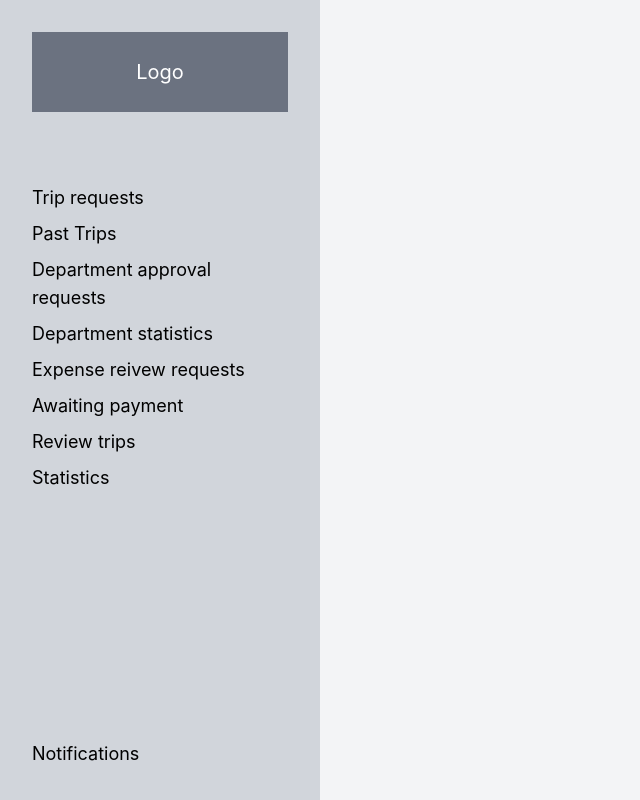
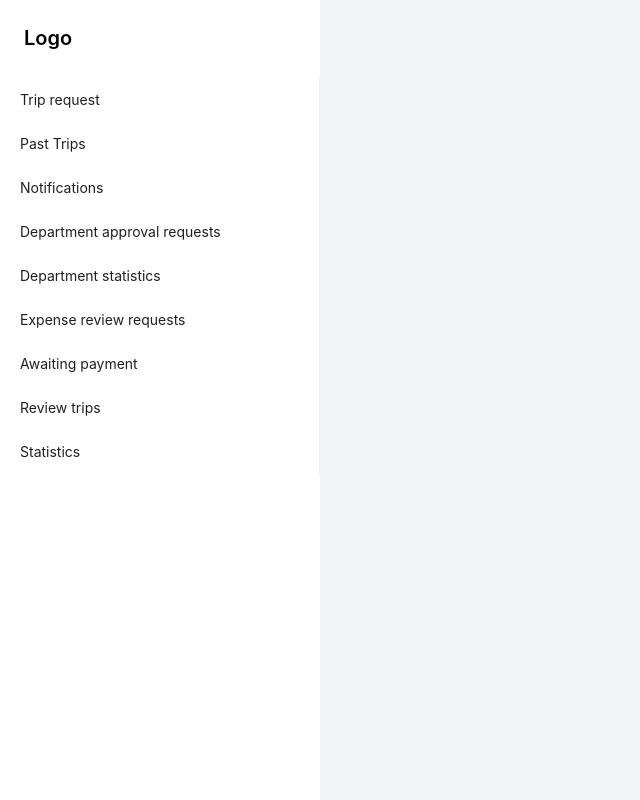
Before and after one commit to imujo-fer/progi, a React (Vite) app: page / in a window 1280 px wide. Shown: the whole page, without its empty margins (0-640 px from the left). Built offline with nearby package versions, Linux system fonts and the light colour scheme.

Commit message:
[7] componentize sidenav

```diff
--- /dev/null
+++ b/frontend/src/components/Layout/Sidebar.component.tsx
@@ -0,0 +1,20 @@
+import { Menu } from "antd";
+
+export default function Sidebar() {
+  return (
+    <Menu
+      theme="light"
+      items={[
+        { key: "1", label: "Trip request" },
+        { key: "2", label: "Past Trips" },
+        { key: "3", label: "Notifications" },
+        { key: "4", label: "Department approval requests" },
+        { key: "5", label: "Department statistics" },
+        { key: "6", label: "Expense review requests" },
+        { key: "7", label: "Awaiting payment" },
+        { key: "8", label: "Review trips" },
+        { key: "9", label: "Statistics" },
+      ]}
+    />
+  );
+}
--- a/frontend/src/components/SidebarNav.component.tsx
+++ b/frontend/src/components/SidebarNav.component.tsx
@@ -1,12 +1,11 @@
-import { Layout, Grid, Button, Drawer } from "antd";
 import { MenuOutlined } from "@ant-design/icons";
+import { Outlet } from "@tanstack/react-router";
+import { Button, Drawer, Grid, Layout } from "antd";
 import { useState } from "react";
-import { Outlet } from "@tanstack/react-router";
+import Sidebar from "./Layout/Sidebar.component";
 
 const { Sider, Header, Content } = Layout;
 const { useBreakpoint } = Grid;
-
-const roleList = ["Department head", "Accountant", "Director"];
 
 export default function SidebarNav() {
   const screens = useBreakpoint();
@@ -15,72 +14,19 @@ export default function SidebarNav() {
   const showDrawer = () => setDrawerVisible(true);
   const closeDrawer = () => setDrawerVisible(false);
 
+  const isDesktop = screens.md;
+
   return (
     <Layout className="min-h-screen">
-      {screens.lg ? (
-        <Sider
-          breakpoint="lg"
-          collapsedWidth="0"
-          width={320}
-          className="bg-gray-300"
-        >
-          <div className="flex flex-col justify-between h-full p-8 gap-4">
-            <div className="h-20 bg-gray-500 flex items-center justify-center text-white text-xl">
-              Logo
-            </div>
-            <div className="flex flex-col pb-44 space-y-2">
-              <a className="text-lg" href="./trip-requests">
-                Trip requests
-              </a>
-              <a className="text-lg" href="./past-trips">
-                Past Trips
-              </a>
-              {roleList.includes("Department head") ? (
-                <>
-                  <a className="text-lg" href="./department-approval-requests">
-                    Department approval requests
-                  </a>
-                  <a className="text-lg" href="./department-statistics">
-                    Department statistics
-                  </a>
-                </>
-              ) : (
-                <></>
-              )}
-              {roleList.includes("Accountant") ? (
-                <>
-                  <a className="text-lg" href="./expense-review-requests">
-                    Expense reivew requests
-                  </a>
-                  <a className="text-lg" href="./awaiting-payment">
-                    Awaiting payment
-                  </a>
-                </>
-              ) : (
-                <></>
-              )}
-              {roleList.includes("Director") ? (
-                <>
-                  <a className="text-lg" href="./review-trips">
-                    Review trips
-                  </a>
-                  <a className="text-lg" href="./statistics">
-                    Statistics
-                  </a>
-                </>
-              ) : (
-                <></>
-              )}
-            </div>
-
-            <a className="text-lg" href="./notifications">
-              Notifications
-            </a>
-          </div>
+      {isDesktop ? (
+        <Sider theme="light" collapsedWidth="0" width={320}>
+          <div className="text-xl font-semibold p-6">Logo</div>
+          <Sidebar />
         </Sider>
       ) : (
         <>
           <Header className="flex items-center justify-between bg-gray-200 p-4">
+            <>
               <div className="text-xl font-semibold">Logo</div>
               <Button
                 type="text"
@@ -88,66 +34,23 @@ export default function SidebarNav() {
                 onClick={showDrawer}
                 className="text-2xl text-black"
               />
+            </>
           </Header>
           <Drawer
-            title="Menu"
             placement="left"
             onClose={closeDrawer}
-            visible={drawerVisible}
+            open={drawerVisible}
             closable
             width={320}
-            className="bg-gray-300"
+            classNames={{
+              body: "!p-0",
+            }}
           >
-            <div className="flex flex-col gap-4">
-              <a className="text-lg" href="./trip-requests">
-                Trip requests
-              </a>
-              <a className="text-lg" href="./past-trips">
-                Past Trips
-              </a>
-              <a className="text-lg" href="./notifications">
-                Notifications
-              </a>
-              {roleList.includes("Department head") ? (
-                <>
-                  <a className="text-lg" href="./department-approval-requests">
-                    Department approval requests
-                  </a>
-                  <a className="text-lg" href="./department-statistics">
-                    Department statistics
-                  </a>
-                </>
-              ) : (
-                <></>
-              )}
-              {roleList.includes("Accountant") ? (
-                <>
-                  <a className="text-lg" href="./expense-review-requests">
-                    Expense reivew requests
-                  </a>
-                  <a className="text-lg" href="./awaiting-payment">
-                    Awaiting payment
-                  </a>
-                </>
-              ) : (
-                <></>
-              )}
-              {roleList.includes("Director") ? (
-                <>
-                  <a className="text-lg" href="./review-trips">
-                    Review trips
-                  </a>
-                  <a className="text-lg" href="./statistics">
-                    Statistics
-                  </a>
-                </>
-              ) : (
-                <></>
-              )}
-            </div>
+            <Sidebar />
           </Drawer>
         </>
       )}
+
       <Layout>
         <Content className="bg-gray-100 p-6">
           <Outlet />
```
Also changed, not shown: 1 other file (tests, documents, lock files or other folders). Lines whose indentation alone changed are shown as unchanged.
